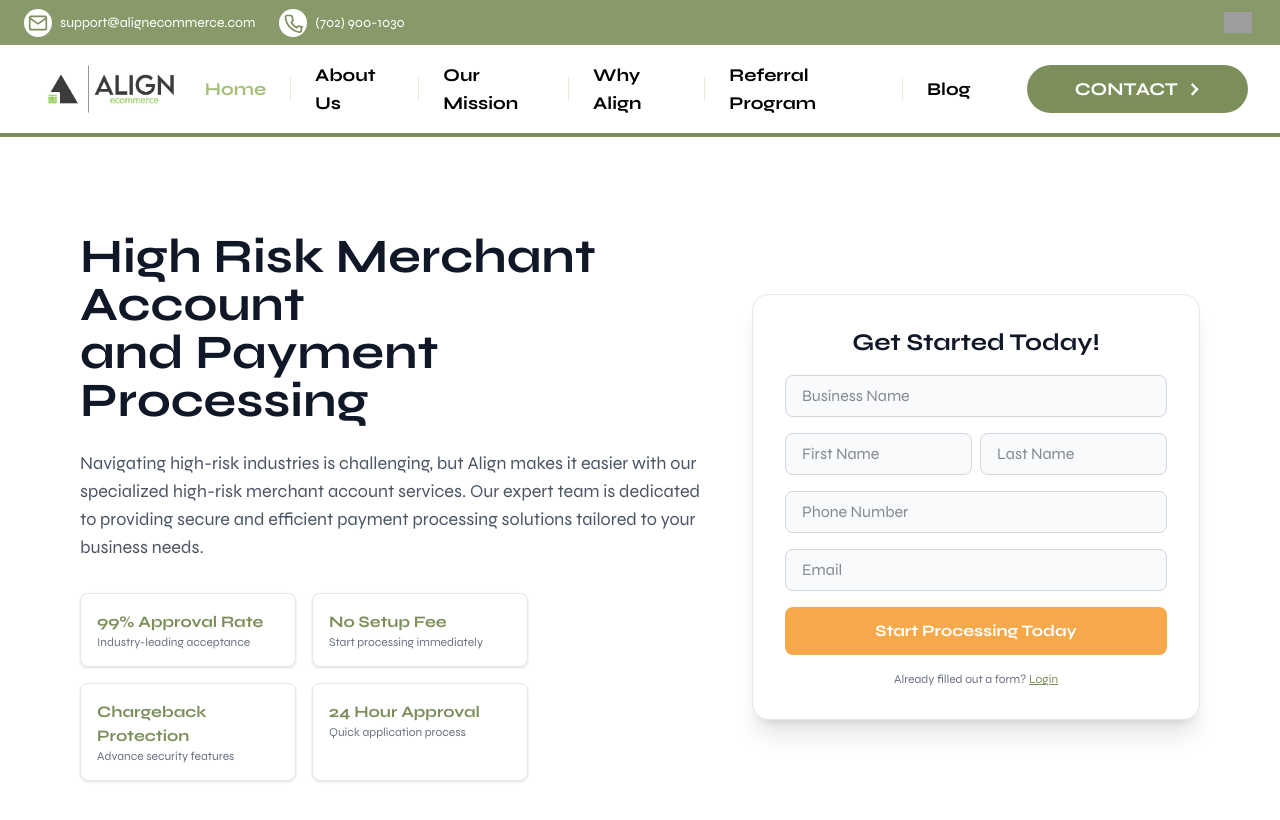
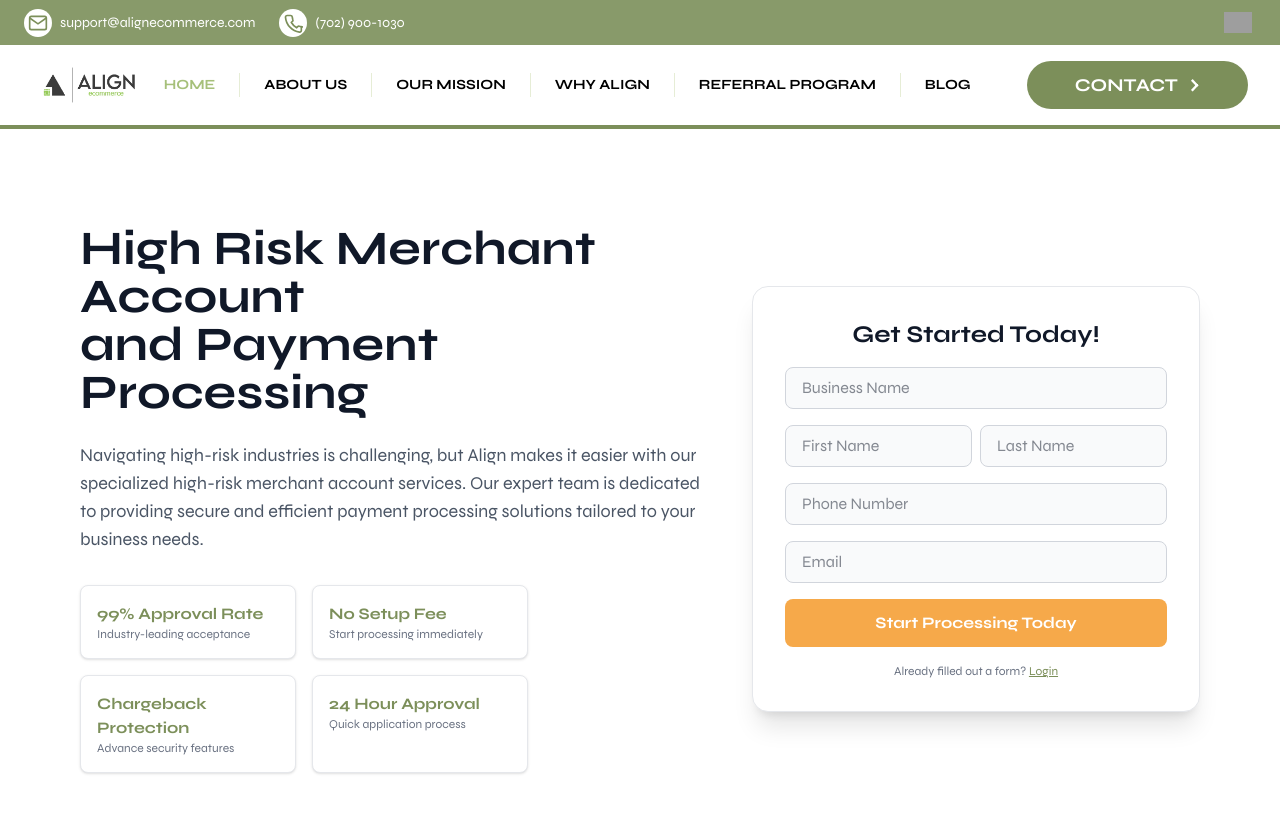
Before and after one commit to Jonathan-Atkins/align_ecommerce, a Next.js app: page / in a window 1280 px wide. Shown: the top 820 px of the page. Built offline with nearby package versions, Linux system fonts and the light colour scheme; grey boxes are pictures that could not be loaded.

Commit message:
Update Navbar link styles to use smaller text and uppercase formatting

```diff
--- a/src/app/Navbar.tsx
+++ b/src/app/Navbar.tsx
@@ -102,7 +102,7 @@ export default function Navbar() {
             <React.Fragment key={link.name}>
               <Link
                 href={link.href}
-                className={`px-6 text-lg font-semibold transition-colors ${
+                className={`px-6 text-sm font-semibold transition-colors uppercase whitespace-nowrap ${
                   link.name === "Home"
                     ? "text-[#A6C07A]"
                     : "text-black hover:text-[#A6C07A]"
```
